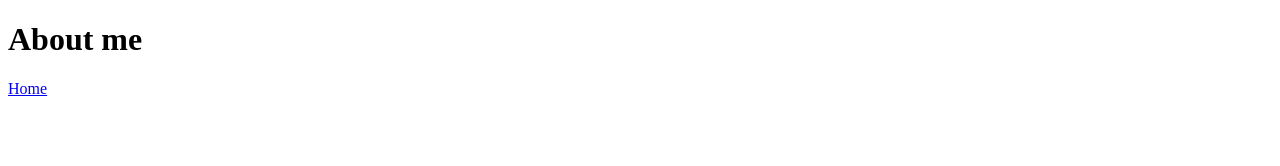
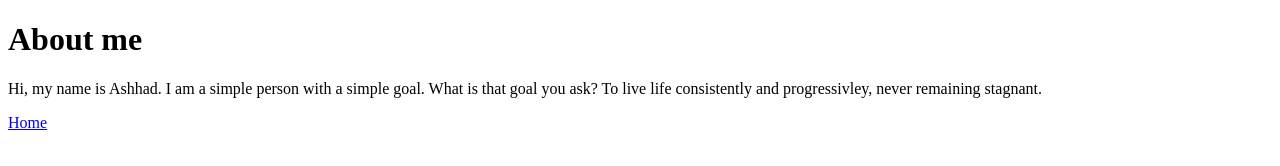
Before and after one commit to Betadrone/Software-development-practices-SGA-2, a plain HTML site: page about.html in a window 1280 px wide. Drawn offline with Linux system fonts and the light colour scheme.

Commit message:
Updated the about patge with some info about myself in an intro paragraph

```diff
--- a/about.html
+++ b/about.html
@@ -3,6 +3,8 @@
 <head><title>What's this about?</title></head>
 <body>
   <h1>About me</h1>
+  <p>Hi, my name is Ashhad. I am a simple person with a simple goal. What is that goal you ask? To live life consistently and progressivley, never remaining stagnant.</p>
   <a href="index.html">Home</a>
+
 </body>
 </html>
```
